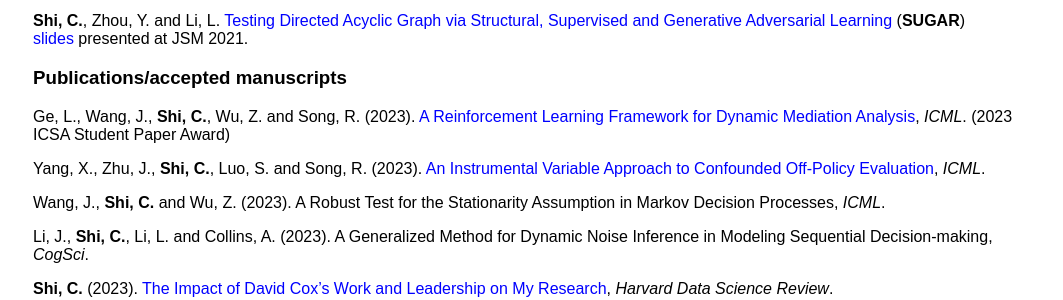
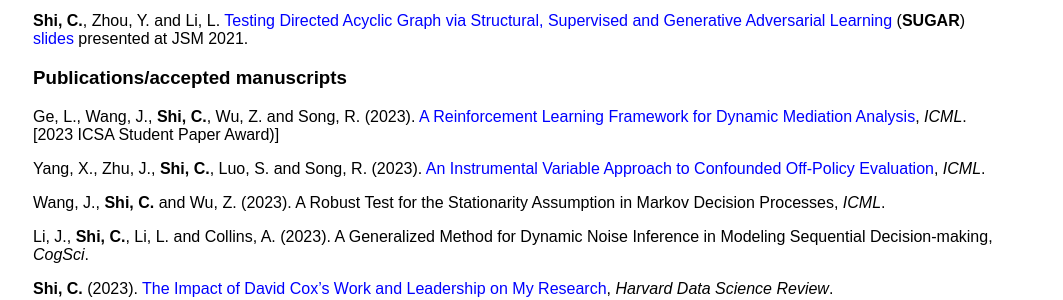
Before and after one commit to callmespring/callmespring.github.io, a Jekyll site: the page built from publication.md, in a window 1280 px wide and 900 px high, scrolled down 479 px. Shown: the part 152-452 px from the top of the window, without its empty margins (107-1170 px from the left). Built offline with Jekyll 4.4.1, drawn with Linux system fonts in a browser that asks for light colours.

Commit message:
Update publication.md

```diff
--- a/publication.md
+++ b/publication.md
@@ -41,7 +41,7 @@ Supervised and Generative Adversarial Learning](https://arxiv.org/pdf/2106.01474
 ### Publications/accepted manuscripts
 
 Ge, L., Wang, J., **Shi, C.**, Wu, Z. and Song, R. (2023). [A Reinforcement Learning Framework for Dynamic
-Mediation Analysis](https://arxiv.org/pdf/2301.13348.pdf), _ICML_. (2023 ICSA Student Paper Award)
+Mediation Analysis](https://arxiv.org/pdf/2301.13348.pdf), _ICML_. <br/> [<font size="3">2023 ICSA Student Paper Award)</font>]
 
 Yang, X., Zhu, J., **Shi, C.**, Luo, S. and Song, R. (2023). [An Instrumental Variable Approach to Confounded Off-Policy Evaluation](https://arxiv.org/pdf/2212.14468.pdf), _ICML_.
 
```
